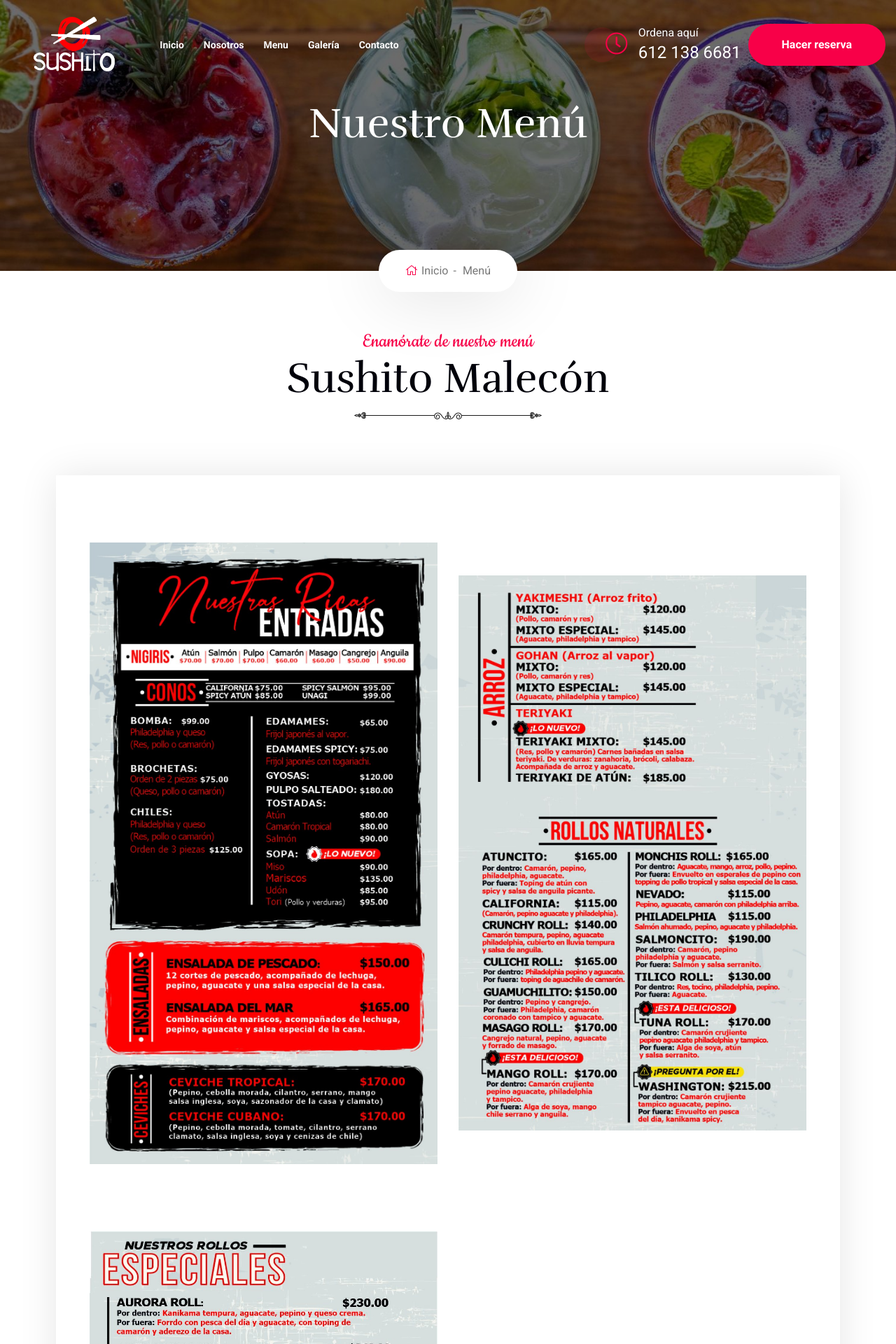
After one commit to Ivonnemtz96/sushito, a PHP site: page /menu.php in a window 1280 px wide. The commit adds this page. Shown: the top 1920 px of the page at 70% size. Run offline with PHP 8.4, Linux system fonts and the light colour scheme; some libraries are stand-ins or nearby versions.

Commit message:
Se suben fotos, para menú, se agrega menú, se quitan los html

```diff
--- a/includes/header.php
+++ b/includes/header.php
@@ -11,7 +11,7 @@
                     <ul>
                         <li><a href="index.php">Inicio</a></li>
                         <li><a href="#about">Nosotros</a></li>
-                        <li><a href="#menu">Menu</a></li>
+                        <li><a href="menu.php">Menu</a></li>
                         <li><a href="#gallery">Galería</a></li>
                         <li><a href="#contact">Contacto</a></li>
                     </ul>
@@ -50,7 +50,7 @@
                     <ul>
                         <li><a href="index.php">Inicio</a></li>
                         <li><a href="#about">Nosotros</a></li>
-                        <li><a href="#menu">Menu</a></li>
+                        <li><a href="menu.php">Menu</a></li>
                         <li><a href="#gallery">Galería</a></li>
                         <li><a href="#contact">Contacto</a></li>
                     </ul>
--- /dev/null
+++ b/menu.php
@@ -0,0 +1,19 @@
+<!DOCTYPE html>
+<html lang="en">
+<?php
+$title = 'Menú';
+$menu = 'active';
+include('includes/head.php');
+?>
+
+<body>
+    <?
+        include('includes/preloader.php');
+        include('includes/header.php');
+        include('modules/menu.php');
+        include('includes/footer.php');
+        include('includes/scripts.php');
+    ?>
+</body>
+
+</html>
--- a/modules/index.php
+++ b/modules/index.php
@@ -74,7 +74,7 @@
                         scaleyin:0.9; scalexout:1.1; scaleyout: 1.1;
                         fadein:true; fadeout: true; transformoriginin:50% 143.8%
                         0;">
-                <a href="#gallery" class="vs-btn mask-style1">Ver galería</a>
+                <a href="menu.php" class="vs-btn mask-style1">Ver menú</a>
             </div>
         </div>
         <div class="vs-hero-slide ls-slide" data-ls="duration: 7000; transition2d: 5;">
--- /dev/null
+++ b/modules/menu.php
@@ -0,0 +1,46 @@
+<div class="breadcumb-wrapper breadcumb-layout1 background-image link-inherit mb-30"
+    data-vs-img="assets/img/breadcumb/breadcumb-bg-1-1.jpg" data-overlay="black" data-opacity="3">
+    <div class="container z-index-common">
+        <div class="breadcumb-content text-center pt-65 pt-lg-140 pb-95 pb-lg-175">
+            <h1 class="breadcumb-title sec-title1 text-white my-0">Nuestro Menú</h1>
+            <ul class="breadcumb-menu-style1 bg-white">
+                <li>
+                    <a href="index.php"><i class="fal fa-home text-theme"></i>Inicio</a>
+                </li>
+                <li class="active">Menú</li>
+            </ul>
+        </div>
+    </div>
+</div>
+
+<section class="vs-food-wrapper food-box-layout2 py-60 ">
+    <div class="container">
+        <div class="row justify-content-center">
+            <div class="col-md-11 col-lg-9 col-xl-7">
+                <div class="section-title text-center">
+                    <span class="sec-subtitle text-theme h3">Enamórate de nuestro menú</span>
+                    <h2 class="sec-title1 mb-1">Sushito Malecón</h2>
+                    <div class="sec-line">
+                        <img src="assets/img/shape/sec-title-1.png" alt="Section Shape Icon" />
+                    </div>
+                </div>
+            </div>
+        </div>
+        <div class="food-box-area">
+            <div class="vs-food-box link-inherit">
+                <div class="row align-items-center g-5 p-5">
+                    <div class="col-lg-6 mt-5 mb-5">
+                        <img src="assets/img/food-menu/1.jpg" alt="">
+                    </div>
+                    <div class="col-lg-6 mt-5 mb-5">
+                        <img src="assets/img/food-menu/2.jpg" alt="">
+                    </div>
+                    <div class="col-lg-6 mt-5 mb-5">
+                        <img src="assets/img/food-menu/3.jpg" alt="">
+                    </div>
+                </div>
+            </div>
+        </div>
+
+    </div>
+</section>
```
Also changed, not shown: assets/img/breadcumb/breadcumb-bg-1-1.jpg (added), assets/img/food-menu/1.jpg (added), assets/img/food-menu/2.jpg (added), assets/img/food-menu/3.jpg (added).
